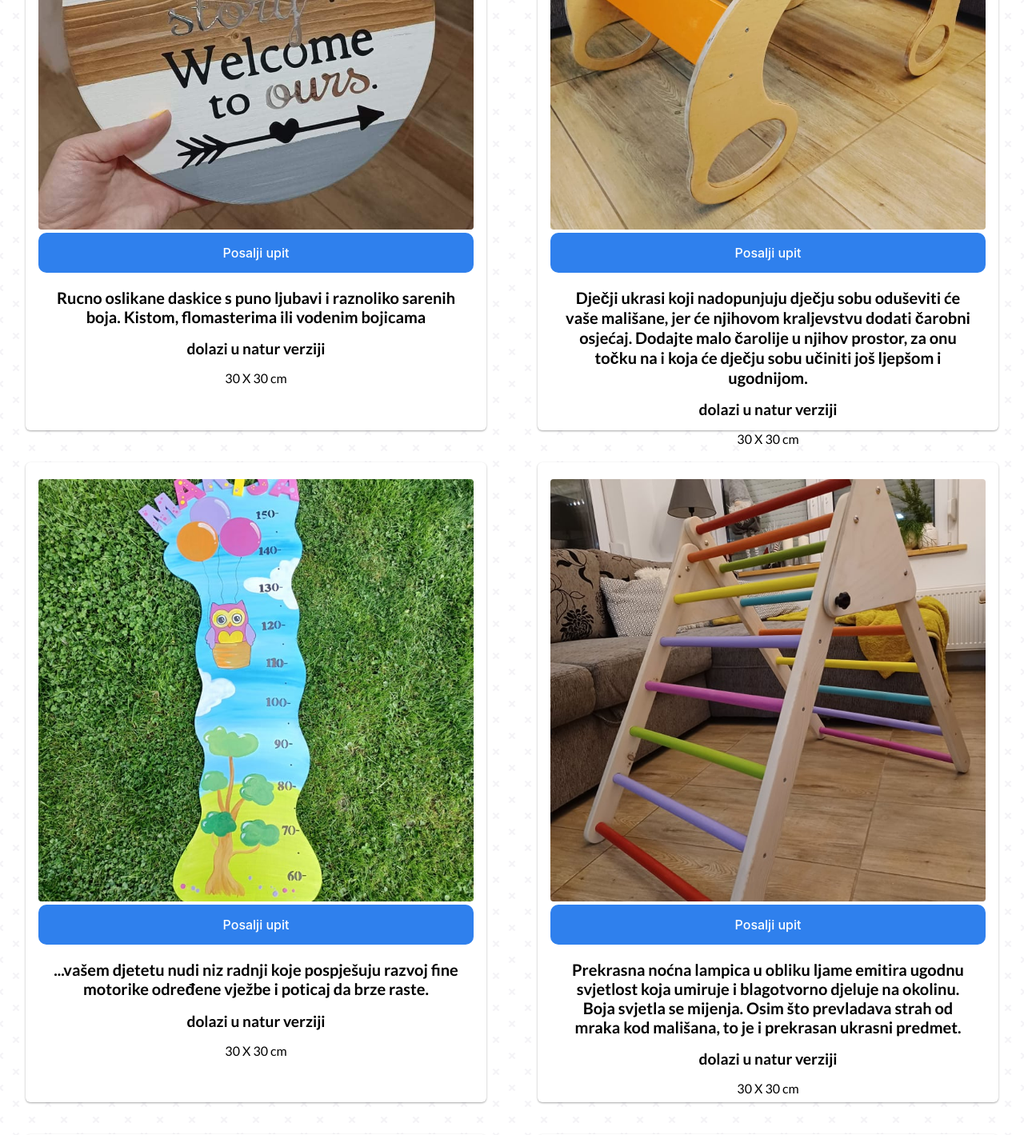
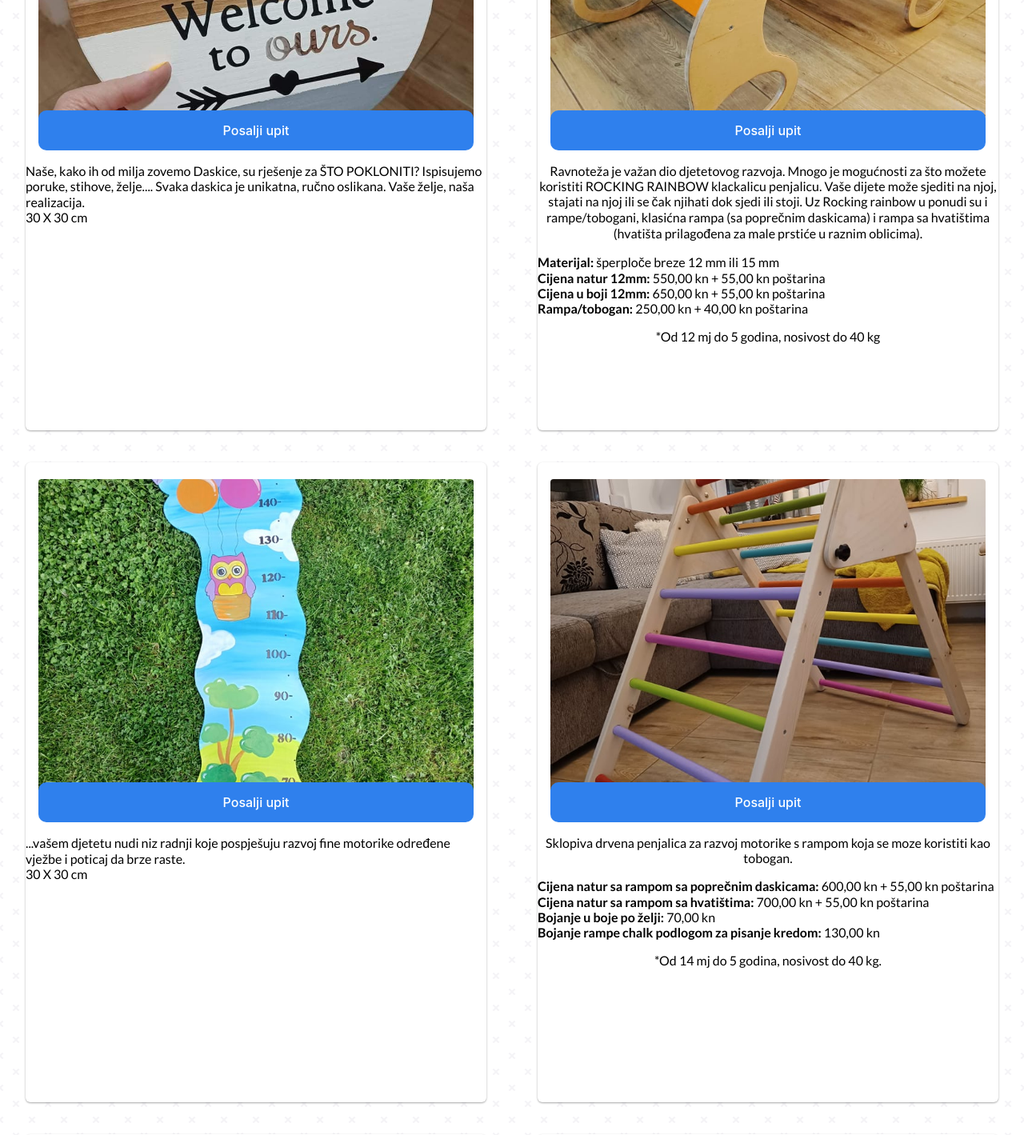
Before and after one commit to Munkiestar/goga-website, a React (Create React App) app: page /galerija in a window 1280 px wide. Shown: the part 680-2099 px from the top of the page at 80% size. Built offline with nearby package versions, Linux system fonts and the light colour scheme.

Commit message:
ADD products properties fix

```diff
--- a/src/pages/products/productCard/ProductCard.js
+++ b/src/pages/products/productCard/ProductCard.js
@@ -41,9 +41,11 @@ function ProductCard({ product }) {
           <Link to="/kontakt" onClick={ScrollToTop}>
             <button className="btn">Posalji upit</button>
           </Link>
-          <h3>{description}</h3>
-          <h4>{colors}</h4>
-          <p>{size}</p>
+          <div dangerouslySetInnerHTML={{ __html: description }} />
+          <div dangerouslySetInnerHTML={{ __html: size }} />
+          {/*<h3>{description}</h3>*/}
+          {/*<h4>{colors}</h4>*/}
+          {/*<p>{size}</p>*/}
         </div>
       </div>
       {isOpen && (
--- a/src/pages/products/productCard/ProductCard.scss
+++ b/src/pages/products/productCard/ProductCard.scss
@@ -10,7 +10,7 @@
 
   & img {
     width: 100%;
-    height: 70%;
+    height: 55%;
     object-fit: cover;
     cursor: pointer;
     position: absolute;
@@ -53,7 +53,7 @@
     }
   }
   &__text {
-    height: 25vh;
+    height: 64%;
     white-space: normal;
 
     h4 {
@@ -75,7 +75,7 @@
     .btn {
       width: 94.5%;
       position: relative;
-      bottom: 1.6%;
+      bottom: 0;
       display: flex;
       justify-content: center;
       align-items: center;
--- a/src/seeds/products.js
+++ b/src/seeds/products.js
@@ -33,7 +33,7 @@ export const products = [
     title: "Oslikane daskice",
     category: "oslikana_daskica",
     description:
-      "Rucno oslikane daskice s puno ljubavi i raznoliko sarenih boja. Kistom, flomasterima ili vodenim bojicama",
+      "Naše, kako ih od milja zovemo Daskice, su rješenje za ŠTO POKLONITI? Ispisujemo poruke, stihove, želje.... Svaka daskica je unikatna, ručno oslikana.  Vaše želje, naša realizacija.",
     size: "30 X 30 cm",
     colors: "dolazi u natur verziji",
     image: oslikana_daskica,
@@ -42,10 +42,13 @@ export const products = [
   {
     title: "Rocking Raingow",
     category: "rocking_rainbow",
-    description:
-      "Dječji ukrasi koji nadopunjuju dječju sobu oduševiti će vaše mališane, jer će njihovom kraljevstvu dodati čarobni osjećaj. Dodajte malo čarolije u njihov prostor, za onu točku na i koja će dječju sobu učiniti još ljepšom i ugodnijom.",
-    size: "30 X 30 cm",
-    colors: "dolazi u natur verziji",
+    description: `<p>Ravnoteža je važan dio djetetovog razvoja.  Mnogo je mogućnosti za što možete koristiti ROCKING RAINBOW klackalicu penjalicu. Vaše dijete može sjediti na njoj, stajati na njoj ili se čak njihati dok sjedi ili stoji. Uz Rocking rainbow u ponudi su i rampe/tobogani, klasićna rampa (sa poprečnim daskicama) i rampa sa hvatištima (hvatišta prilagođena za male prstiće u raznim oblicima).</p>`,
+    size: `<b>Materijal:</b> šperploče breze 12 mm ili 15 mm<br>
+      <b>Cijena natur 12mm:</b> 550,00 kn  + 55,00 kn poštarina<br>
+      <b>Cijena u boji 12mm:</b> 650,00 kn  + 55,00 kn poštarina<br>
+      <b>Rampa/tobogan:</b> 250,00 kn + 40,00 kn poštarina<br>
+      <p>*Od 12 mj do 5 godina, nosivost do 40 kg</p>`,
+    colors: "30 X 30 cm",
     image: rocking_rainbow,
     id: uuid(),
   },
@@ -62,19 +65,27 @@ export const products = [
   {
     title: "Sklopiva Penjalica",
     category: "sklopiva_penjalica",
-    description:
-      "Prekrasna noćna lampica u obliku ljame emitira ugodnu svjetlost koja umiruje i blagotvorno djeluje na okolinu. Boja svjetla se mijenja. Osim što prevladava strah od mraka kod mališana, to je i prekrasan ukrasni predmet.",
-    size: "30 X 30 cm",
+    description: `<p>Sklopiva drvena penjalica za razvoj motorike s rampom koja se moze koristiti kao tobogan.</p>`,
+    size: `<b>Cijena natur sa rampom sa poprečnim daskicama: </b> 600,00 kn + 55,00 kn poštarina <br>
+    <b>Cijena natur sa rampom sa hvatištima: </b> 700,00 kn + 55,00 kn poštarina<br>
+    <b>Bojanje u boje po želji: </b> 70,00 kn<br>
+    <b>Bojanje rampe chalk podlogom za pisanje kredom: </b> 130,00 kn<br>
+    <p>*Od 14 mj do 5 godina, nosivost do 40 kg. </p>
+`,
     colors: "dolazi u natur verziji",
     image: sklopiva_penjalica,
     id: uuid(),
   },
   {
-    title: "Oslikane daskice",
+    title: "Toranj za ucenje",
     category: "oslikane_daskica",
-    description:
-      "Rucno oslikane daskice s puno ljubavi i raznoliko sarenih boja. Kistom, flomasterima ili vodenim bojicama",
-    size: "30 X 30 cm",
+    description: `<p>Djeca su znatiželja, vole istraživati, a istražujući dijete uči te dolazi do otkrića koja obogaćuju njegovo znanje o sebi, drugima i svijetu koji ga okružuje.  Toranj je idealan da svoje mališane ukljućite u mnoge stvari koje radite. Toranj je stabilan i siguran , izrađen od kvalitetnih materijala, glatko obrađen.  Moguče je podešavanje platforme na 2 razine. </p>`,
+    size: `
+    <b>Materijal: </b> šperploča od breze 12mm ili 15mm<br>
+    <b>Dimenzije: </b>  90 cm × 40 cm × 40 cm <br>
+    <b>Cijena: </b> 670,00 kn + 55,00 kn poštarina<br>
+    <b>dodatak</b> - magnetna ploča ili ploča za crtanje 100,00 kn<br>
+    <b>boja po želji: </b> 150,00 kn`,
     colors: "dolazi u natur verziji",
     image: oslikana_daskica,
     id: uuid(),
```
